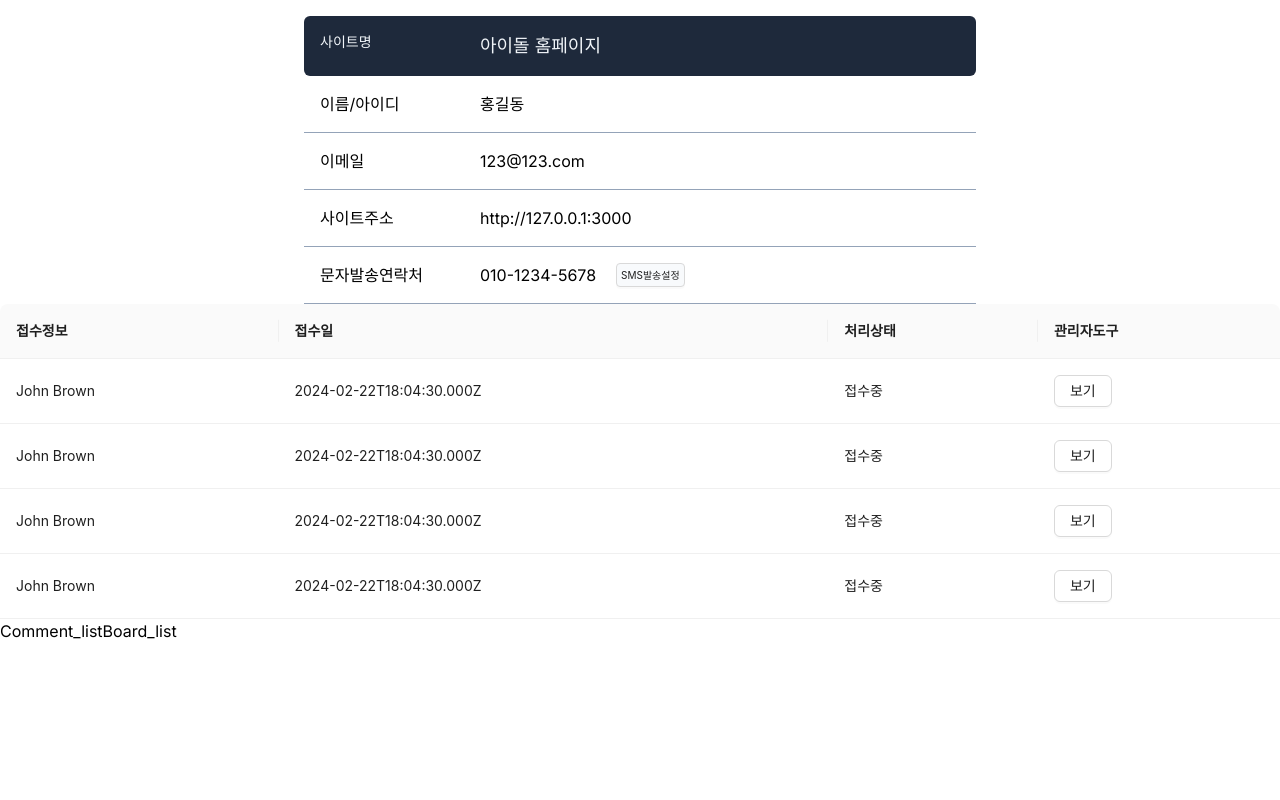
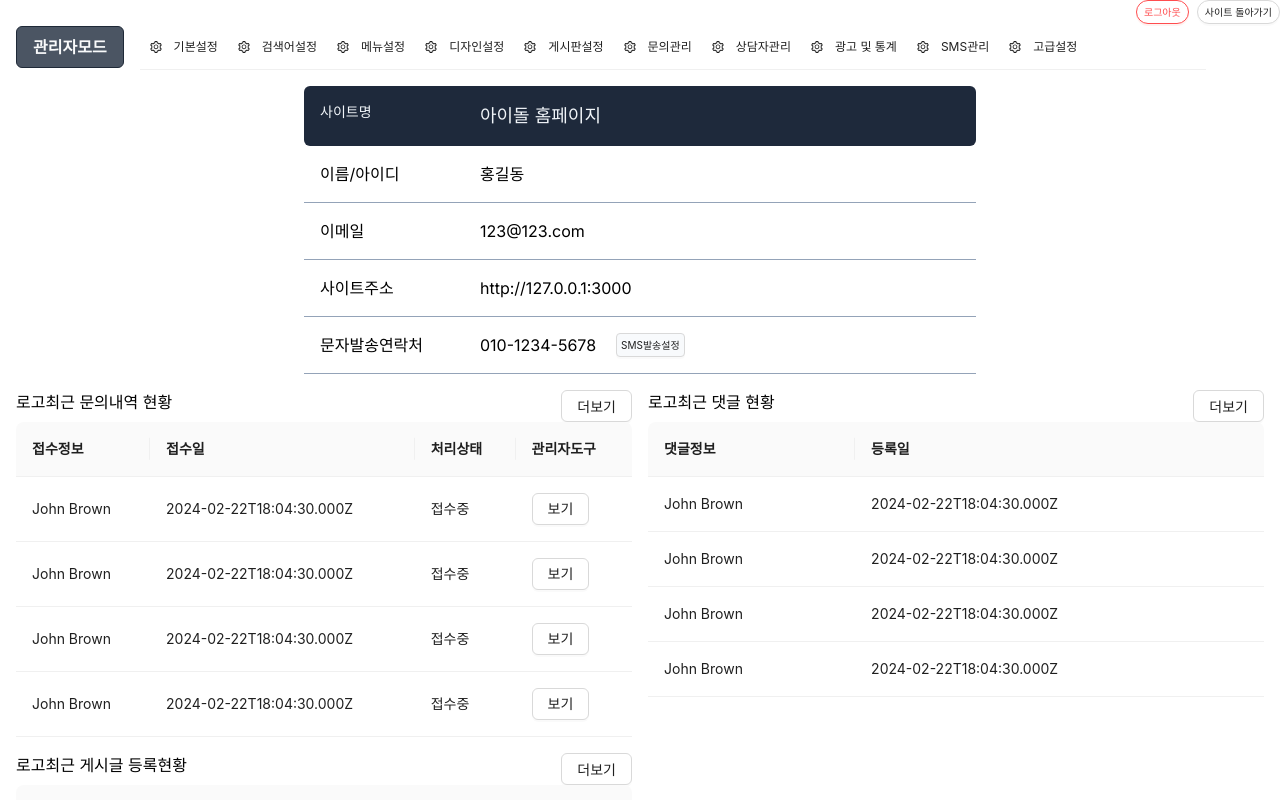
Before and after one commit to rladudgh321/work, a Next.js app in the folder front/: page / in a window 1280 px wide. Shown: the top 800 px of the page. Built offline with nearby package versions, Linux system fonts and the light colour scheme.

Commit message:
로고 넣어야함

```diff
--- a/front/src/app/components/Board_list.tsx
+++ b/front/src/app/components/Board_list.tsx
@@ -1,7 +1,82 @@
+import type { TableProps } from 'antd';
+import { Button, Table } from 'antd';
+
+interface DataType {
+  key: string;
+  info: string;
+  date: string;
+}
+
+const columns: TableProps<DataType>['columns'] = [
+  {
+    title: '게시글 정보',
+    dataIndex: 'info',
+    key: 'info',
+  },
+  {
+    title: '등록일',
+    dataIndex: 'date',
+    key: 'date',
+  },
+];
+
+const data: DataType[] = [
+  {
+    key: '1',
+    info: 'John Brown',
+    date: new Date().toISOString(),
+  },
+  {
+    key: '2',
+    info: 'John Brown',
+    date: new Date().toISOString(),
+  },
+  {
+    key: '3',
+    info: 'John Brown',
+    date: new Date().toISOString(),
+  },
+  {
+    key: '4',
+    info: 'John Brown',
+    date: new Date().toISOString(),
+  },
+];
+
 export default function Board_list() {
   return (
-    <>
-      Board_list
-    </>
+    <div>
+      <div className="flex justify-between">
+        <div className="flex">
+          <div>로고</div>
+          <div>최근 게시글 등록현황</div>
+        </div>
+        <Button>더보기</Button>
+      </div>
+      <Table columns={columns} dataSource={data} pagination={false} />
+    </div>
   );
 }
+
+/**
+ *
+ * <div className="flex">
+        <div>로고</div>
+        <div className="text-xl">최근 문의내역 현황</div>
+        <Button className="float-right">더보기</Button>
+      </div>
+      <div className="bg-slate-800 text-slate-100 rounded-md p-4 flex text-center">
+        <div className="grow-[2]">접수정보</div>
+        <div className="grow-[1]">접수일</div>
+        <div className="grow-[1]">처리상태</div>
+        <div className="grow-[1]">관리자툴</div>
+      </div>
+      <div className="p-4 flex">
+        <div className="grow-[2] border-slate-400 border-[1px]">건축상담</div>
+        <div className="grow-[1] border-slate-400 border-[1px]">2024-02-23</div>
+        <div className="grow-[1] border-slate-400 border-[1px]">접수중</div>
+        <div className="grow-[1] border-slate-400 border-[1px]">보기</div>
+      </div>
+    </div>
+ *
+ */
--- a/front/src/app/components/Comment_list.tsx
+++ b/front/src/app/components/Comment_list.tsx
@@ -1,7 +1,82 @@
+import type { TableProps } from 'antd';
+import { Button, Table } from 'antd';
+
+interface DataType {
+  key: string;
+  info: string;
+  date: string;
+}
+
+const columns: TableProps<DataType>['columns'] = [
+  {
+    title: '댓글정보',
+    dataIndex: 'info',
+    key: 'info',
+  },
+  {
+    title: '등록일',
+    dataIndex: 'date',
+    key: 'date',
+  }
+];
+
+const data: DataType[] = [
+  {
+    key: '1',
+    info: 'John Brown',
+    date: new Date().toISOString(),
+  },
+  {
+    key: '2',
+    info: 'John Brown',
+    date: new Date().toISOString(),
+  },
+  {
+    key: '3',
+    info: 'John Brown',
+    date: new Date().toISOString(),
+  },
+  {
+    key: '4',
+    info: 'John Brown',
+    date: new Date().toISOString(),
+  },
+];
+
 export default function Comment_list() {
   return (
-    <>
-      Comment_list
-    </>
+    <div>
+      <div className="flex justify-between">
+        <div className="flex">
+          <div>로고</div>
+          <div>최근 댓글 현황</div>
+        </div>
+        <Button>더보기</Button>
+      </div>
+      <Table columns={columns} dataSource={data} pagination={false} />
+    </div>
   );
 }
+
+/**
+ *
+ * <div className="flex">
+        <div>로고</div>
+        <div className="text-xl">최근 문의내역 현황</div>
+        <Button className="float-right">더보기</Button>
+      </div>
+      <div className="bg-slate-800 text-slate-100 rounded-md p-4 flex text-center">
+        <div className="grow-[2]">접수정보</div>
+        <div className="grow-[1]">접수일</div>
+        <div className="grow-[1]">처리상태</div>
+        <div className="grow-[1]">관리자툴</div>
+      </div>
+      <div className="p-4 flex">
+        <div className="grow-[2] border-slate-400 border-[1px]">건축상담</div>
+        <div className="grow-[1] border-slate-400 border-[1px]">2024-02-23</div>
+        <div className="grow-[1] border-slate-400 border-[1px]">접수중</div>
+        <div className="grow-[1] border-slate-400 border-[1px]">보기</div>
+      </div>
+    </div>
+ *
+ */
--- a/front/src/app/components/FAQ_list.tsx
+++ b/front/src/app/components/FAQ_list.tsx
@@ -66,6 +66,13 @@ const data: DataType[] = [
 export default function FAQ_list() {
   return (
     <div>
+      <div className="flex justify-between">
+        <div className="flex">
+          <div>로고</div>
+          <div>최근 문의내역 현황</div>
+        </div>
+        <Button>더보기</Button>
+      </div>
       <Table columns={columns} dataSource={data} pagination={false} />
     </div>
   );
--- a/front/src/app/layout.tsx
+++ b/front/src/app/layout.tsx
@@ -1,5 +1,6 @@
 import type { Metadata } from "next";
 import { Inter } from "next/font/google";
+import Navbar from './components/Navbar';
 import "./globals.css";
 
 const inter = Inter({ subsets: ["latin"] });
@@ -17,6 +18,7 @@ export default function RootLayout({
   return (
     <html lang="en">
       <body className={inter.className}>
+        <Navbar />
         {children}
       </body>
     </html>
--- a/front/src/app/page.tsx
+++ b/front/src/app/page.tsx
@@ -7,9 +7,11 @@ export default function Home() {
   return (
     <>
       <Basic_info />
-      <FAQ_list />
-      <Comment_list />
-      <Board_list />
+      <div className="md:grid grid-cols-2 gap-4 m-4">
+        <FAQ_list />
+        <Comment_list />
+        <Board_list />
+      </div>
     </>
   );
 }
```
